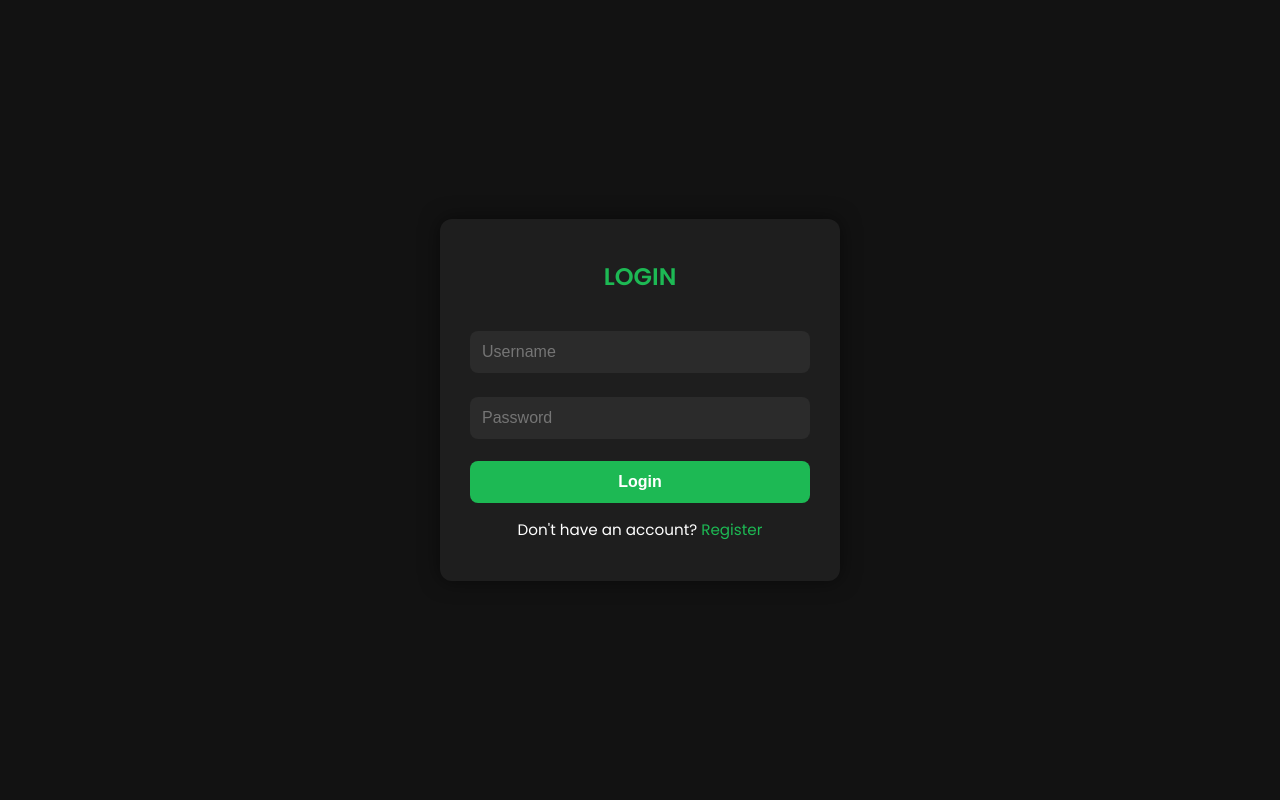
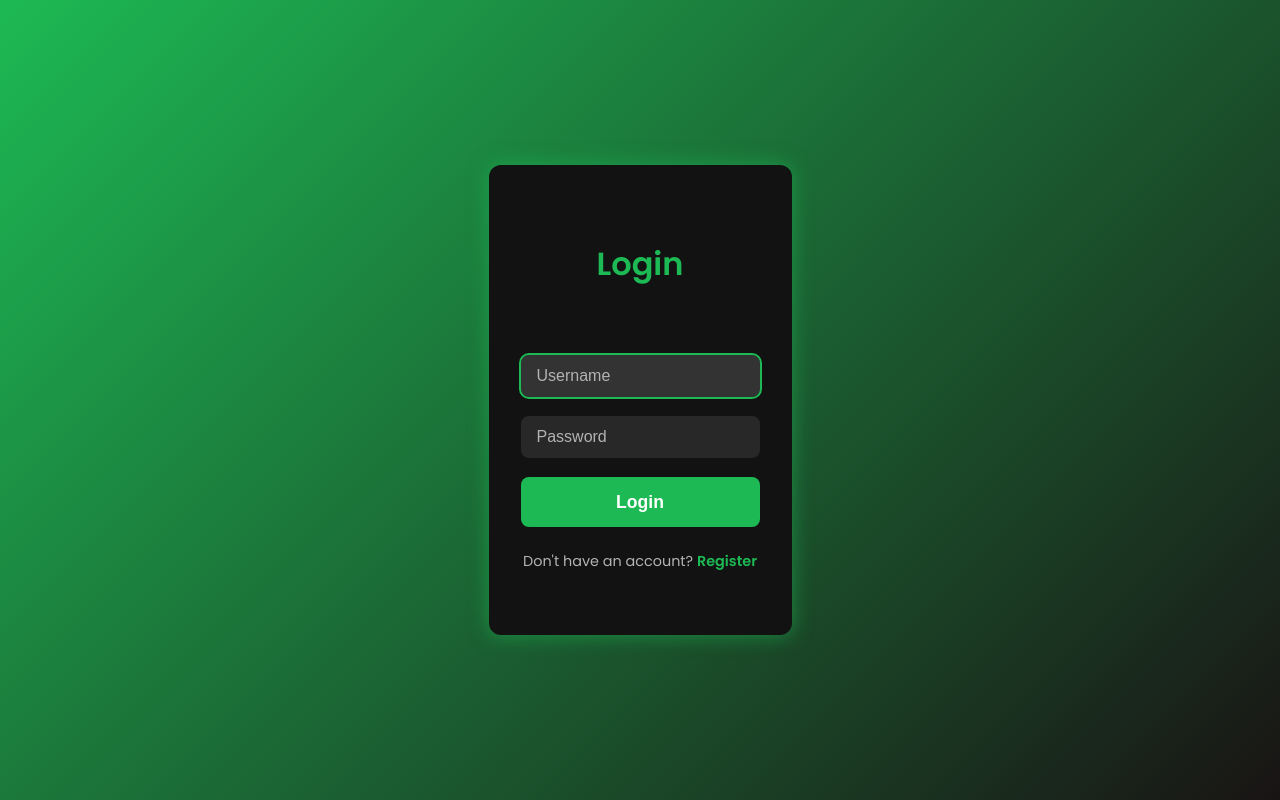
Before and after one commit to MenukaSankalpa/spotify_clone, a PHP site: page / in a window 1280 px wide. Run offline with PHP 8.4, Linux system fonts and the light colour scheme.

Commit message:
file updated

```diff
--- a/index.php
+++ b/index.php
@@ -1,5 +1,39 @@
 <?php
 session_start();
+require 'db.php'; // adjust path as needed
+
+$error = '';
+
+if ($_SERVER['REQUEST_METHOD'] === 'POST') {
+    $username = trim($_POST['username']);
+    $password = $_POST['password'];
+
+    if ($username && $password) {
+        // Check user in DB here, simplified example:
+        $stmt = $conn->prepare("SELECT id, password FROM users WHERE username = ?");
+        $stmt->bind_param('s', $username);
+        $stmt->execute();
+        $stmt->store_result();
+
+        if ($stmt->num_rows === 1) {
+            $stmt->bind_result($id, $hashed_password);
+            $stmt->fetch();
+            if (password_verify($password, $hashed_password)) {
+                $_SESSION['user_id'] = $id;
+                header('Location: player.php');
+                exit();
+            } else {
+                $error = 'Invalid username or password.';
+            }
+        } else {
+            $error = 'Invalid username or password.';
+        }
+        $stmt->close();
+    } else {
+        $error = 'Please fill in all fields.';
+    }
+}
+
 if (isset($_SESSION['user_id'])) {
     header("Location: player.php");
     exit();
@@ -9,99 +43,112 @@ if (isset($_SESSION['user_id'])) {
 <!DOCTYPE html>
 <html lang="en">
 <head>
-    <meta charset="UTF-8">
-    <title>SpotifyTunes</title>
-    <link href="https://fonts.googleapis.com/css2?family=Poppins:wght@400;600&display=swap" rel="stylesheet">
+<meta charset="UTF-8" />
+<title>SpotifyTunes - Login</title>
+<link href="https://fonts.googleapis.com/css2?family=Poppins:wght@400;600&display=swap" rel="stylesheet" />
 <style>
-        * {
+  /* Reset */
+  *, *::before, *::after {
     box-sizing: border-box;
+  }
+  body {
     margin: 0;
-            padding: 0;
-        }
-
-        body {
     font-family: 'Poppins', sans-serif;
-            background-color: #121212;
-            color: white;
+    background: linear-gradient(135deg, #1db954 0%, #191414 100%);
+    color: #fff;
     display: flex;
     justify-content: center;
     align-items: center;
-            min-height: 100vh;
+    height: 100vh;
   }
-
   .login-container {
-            background-color: #1e1e1e;
-            padding: 40px 30px;
+    background: #121212;
+    padding: 3rem 2rem;
     border-radius: 12px;
-            box-shadow: 0 0 20px rgba(0,0,0,0.5);
+    box-shadow: 0 0 20px rgba(29, 185, 84, 0.6);
     width: 100%;
     max-width: 400px;
     text-align: center;
   }
-
   h2 {
-            margin-bottom: 25px;
+    margin-bottom: 2rem;
+    font-weight: 600;
+    font-size: 2rem;
     color: #1DB954;
   }
-
+  form {
+    display: flex;
+    flex-direction: column;
+    gap: 1.2rem;
+  }
   input {
-            width: 100%;
-            padding: 12px;
-            margin: 12px 0;
+    padding: 0.75rem 1rem;
+    font-size: 1rem;
+    border-radius: 8px;
     border: none;
-            border-radius: 8px;
-            background-color: #2b2b2b;
-            color: white;
-            font-size: 1rem;
+    background: #282828;
+    color: #fff;
+    transition: background 0.3s ease;
   }
-
+  input::placeholder {
+    color: #b3b3b3;
+  }
   input:focus {
     outline: 2px solid #1DB954;
+    background: #333;
   }
-
   button {
-            background-color: #1DB954;
-            color: white;
+    background: #1DB954;
     border: none;
-            padding: 12px;
-            width: 100%;
+    padding: 0.9rem;
     border-radius: 8px;
+    color: #fff;
     font-weight: 600;
-            font-size: 1rem;
+    font-size: 1.1rem;
     cursor: pointer;
-            margin-top: 10px;
-            transition: background-color 0.3s ease;
+    transition: background 0.3s ease;
   }
-
   button:hover {
-            background-color: #17a94a;
+    background: #17a94a;
   }
-
   p {
-            margin-top: 15px;
-            font-size: 0.95rem;
+    margin-top: 1.5rem;
+    font-size: 0.9rem;
+    color: #b3b3b3;
   }
-
   a {
     color: #1DB954;
     text-decoration: none;
+    font-weight: 600;
   }
-
   a:hover {
     text-decoration: underline;
+  }
+  /* Error message styling */
+  .error-message {
+    color: #ff4c4c;
+    margin-bottom: 1rem;
+    font-weight: 600;
+    min-height: 1.2em; /* Reserve space so container doesn't jump */
   }
 </style>
 </head>
 <body>
   <main>
     <div class="login-container">
-            <h2>LOGIN</h2>
-            <form action="login.php" method="POST">
-                <input type="text" name="username" id="username" placeholder="Username" required />
+      <h2>Login</h2>
+
+      <div class="error-message">
+        <?php echo htmlspecialchars($error); ?>
+      </div>
+
+      <form action="" method="POST" autocomplete="off">
+        <input type="text" name="username" id="username" placeholder="Username" required autofocus
+          value="<?php echo isset($username) ? htmlspecialchars($username) : ''; ?>" />
         <input type="password" name="password" id="password" placeholder="Password" required />
         <button type="submit">Login</button>
+      </form>
       <p>Don't have an account? <a href="register.php">Register</a></p>
-            </form>
     </div>
   </main>
 </body>
```
Lines whose indentation alone changed are shown as unchanged.
